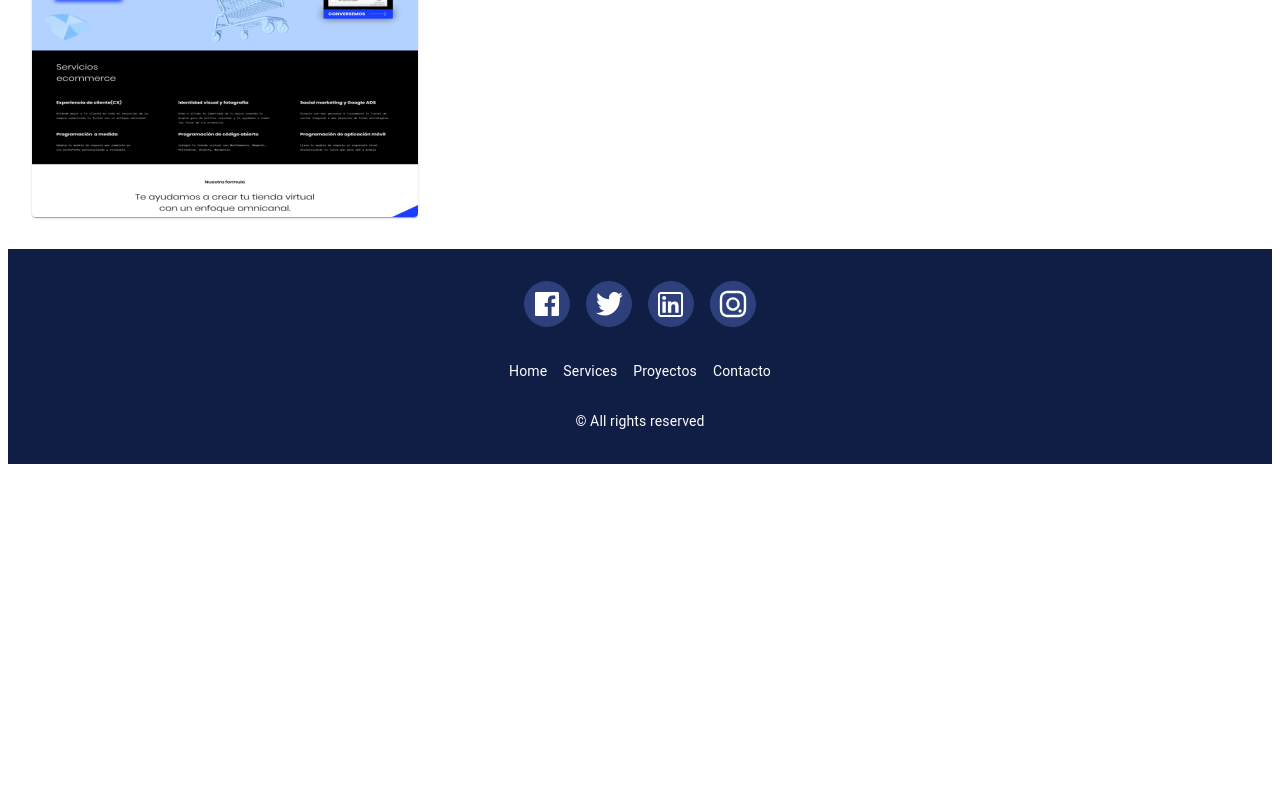
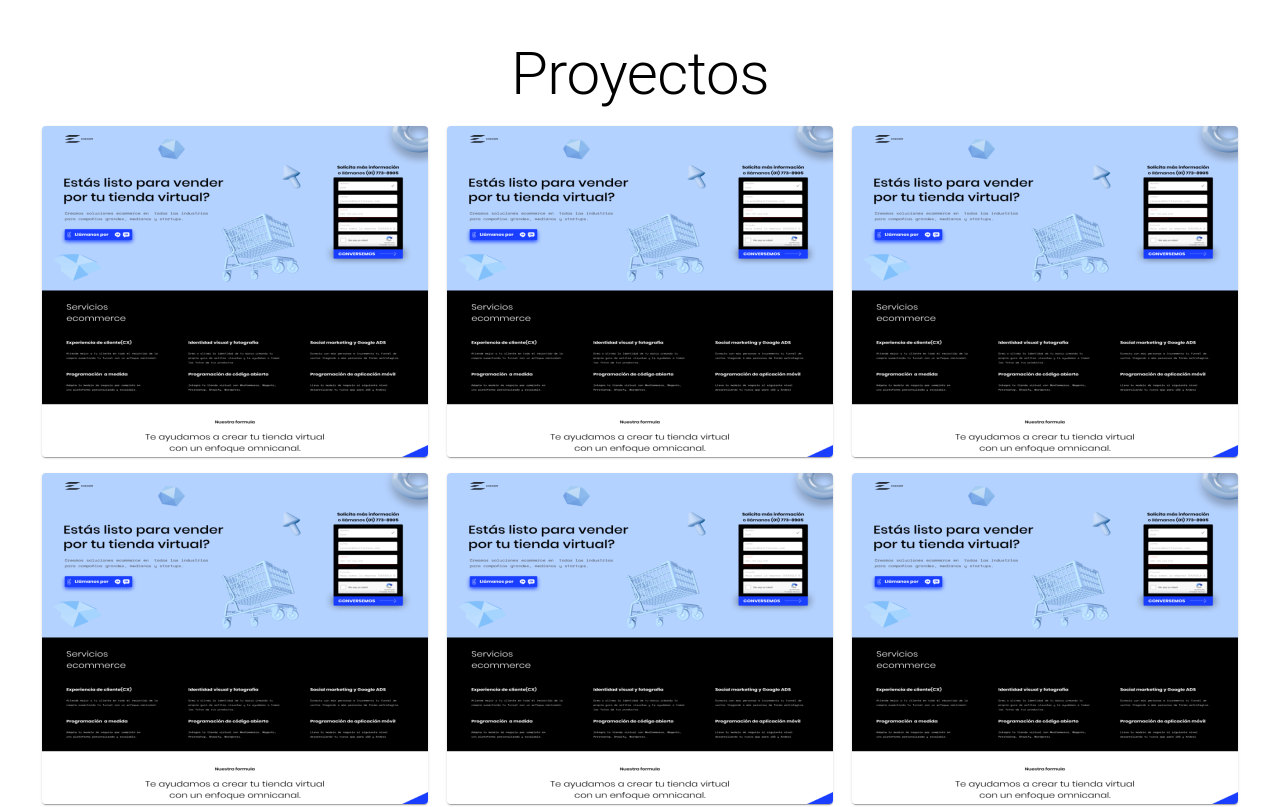
Before and after one commit to ZambranoBeicker/LandingPage, a React (Create React App) app: page / in a window 1280 px wide. Shown: the part 1260-2067 px from the top of the page. Before the commit the page ends 1732 px from the top, so only its background shows below. Built offline with nearby package versions, Linux system fonts and the light colour scheme.

Commit message:
Create Projects section

```diff
--- a/src/components/ProjectCard.js
+++ b/src/components/ProjectCard.js
@@ -2,20 +2,22 @@ import React from "react"
 import { Card, CardMedia, Box, Typography, Button } from "@material-ui/core"
 import { withStyles } from "@material-ui/core/styles"
 
+
+
 const styles = {
       button:{
 	transition:".2s",
-	background:"#2D407C",
+	background:"#3E58AC",
 	color:"white",
 	marginTop:"1.5rem",
 	"&:hover":{
-	  background:"#2D409f",
+	  background:"#2D407C",
 	  transition:".2s",
 
 	}
       },
       typo:{
-        fontSize: "2.25rem",
+        fontSize: "1.5rem",
 	color:"white",
       },
       hoverElement:{
@@ -34,7 +36,7 @@ const styles = {
 const ProjectCard = ({classes}) =>{
 
   return (
-   <Box maxWidth={386} position="relative" bgcolor="#1dcff">
+   <Box mx="auto" mt="1rem" maxWidth={386} position="relative" bgcolor="#1dcff">
     <Card>
       <CardMedia component="img" src="./proyecto.png" />
       <Box position="absolute" width="100%" bottom={0} top={0} bgcolor="transparent" className={classes.hoverElement}>
--- /dev/null
+++ b/src/components/Projects.js
@@ -0,0 +1,37 @@
+import React from "react"
+import { Typography, Box } from "@material-ui/core"
+import { withStyles } from "@material-ui/core/styles"
+import ProjectCard from "./ProjectCard.js"
+
+
+const styles = {
+  title:{
+    fontSize:"1.75rem",
+    marginBottom:"2rem",
+  }
+}
+
+
+const Projects = ({classes}) =>{
+
+
+
+  return(
+    <Box mt="8rem" width="100%" py="1.5rem">
+      <Box textAlign="center">
+        <Typography variant="h2">Proyectos</Typography>
+      </Box>
+      <Box display="flex" flexWrap="wrap">
+        <ProjectCard />
+        <ProjectCard />
+        <ProjectCard />
+        <ProjectCard />
+        <ProjectCard />
+        <ProjectCard />
+      </Box>
+    </Box>
+  )
+
+}
+
+export default withStyles(styles)(Projects)
--- a/src/pages/Home.js
+++ b/src/pages/Home.js
@@ -4,7 +4,7 @@ import Header from "../components/Header.js"
 import Hero from "../components/Hero.js"
 import Services from "../components/Services.js"
 import Footer from "../components/Footer.js"
-import ProjectCard from "../components/ProjectCard.js"
+import Projects from "../components/Projects.js"
 
 const Home = () =>{
   return(
@@ -13,7 +13,7 @@ const Home = () =>{
        <Header />
        <Hero />
        <Services />
-       <ProjectCard />
+       <Projects />
      </Container>
        <Footer />
     </>
```
